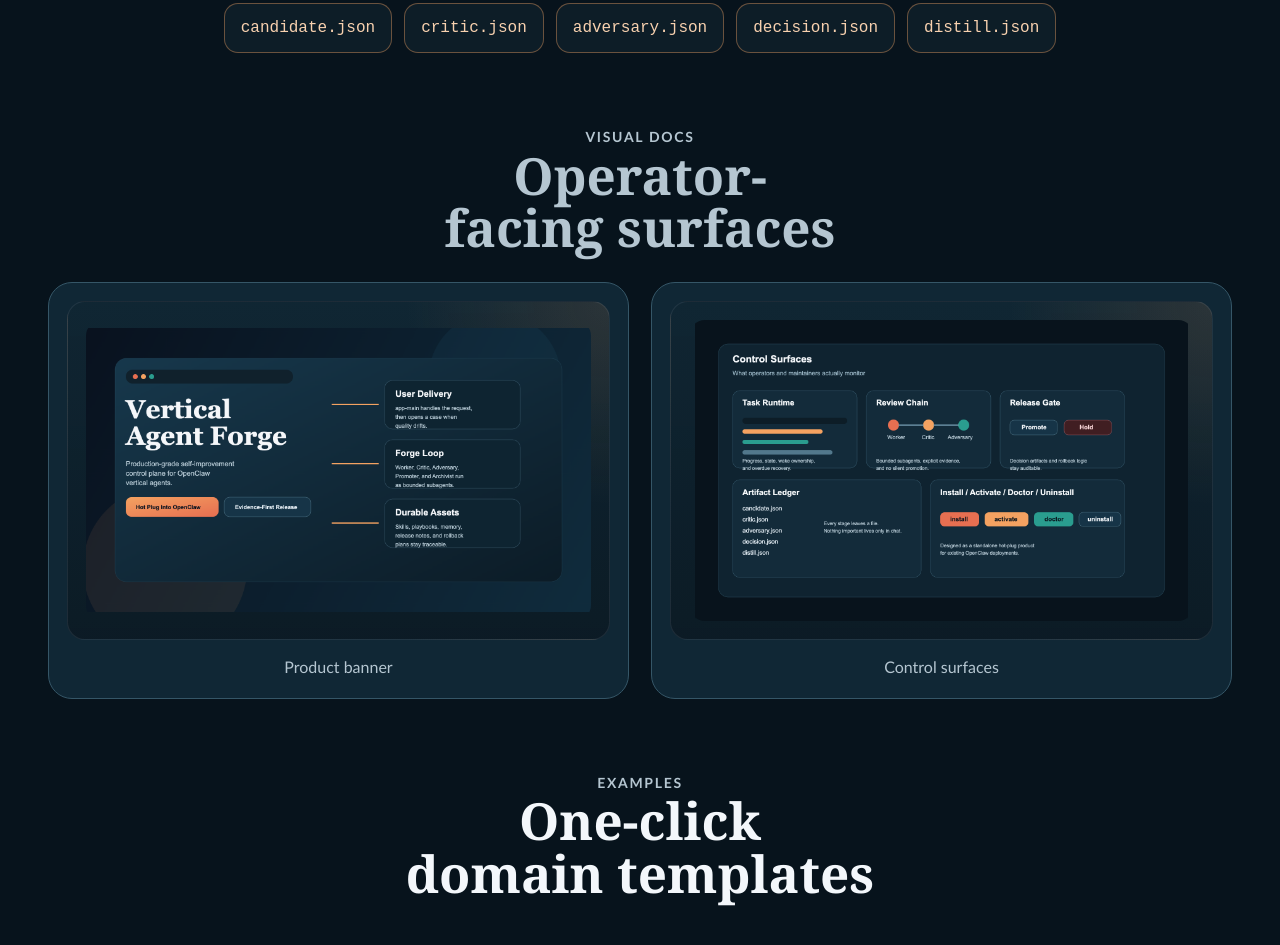
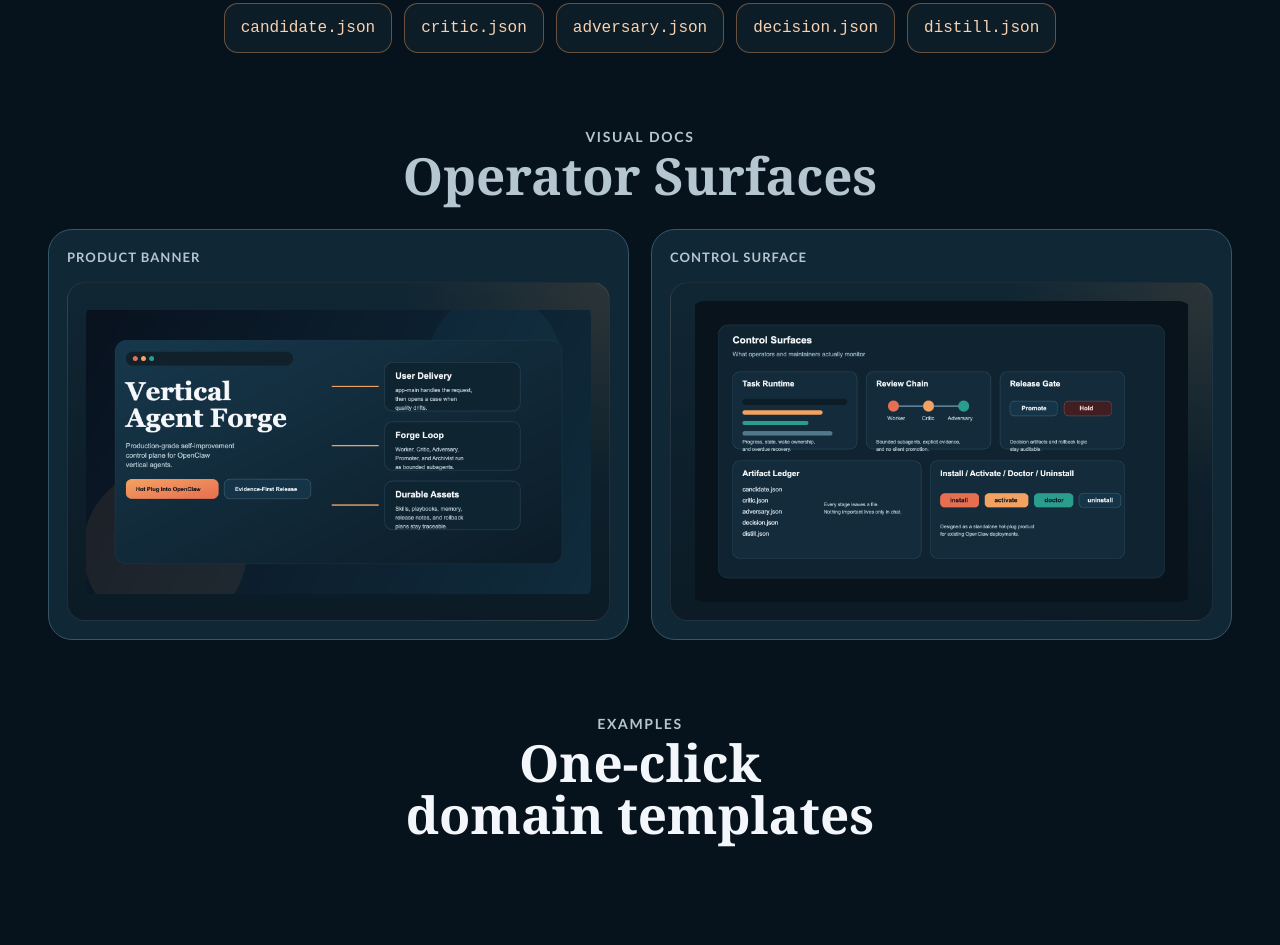
Before and after one commit to mbdtf202-cyber/vertical-agent-forge, a website: page site/index.html in a window 1280 px wide. Shown: the part 2476-3421 px from the top of the page. Drawn offline with Linux system fonts and the light colour scheme.

Commit message:
Site: simplify showcase image copy

```diff
--- a/site/index.html
+++ b/site/index.html
@@ -173,20 +173,20 @@
       <section class="showcase">
         <div class="section-head centered">
           <p class="eyebrow">Visual Docs</p>
-          <h2>Operator-facing surfaces</h2>
+          <h2>Operator Surfaces</h2>
         </div>
         <div class="showcase-grid">
           <figure class="shot">
+            <div class="shot-label">Product Banner</div>
             <div class="shot-media">
-              <img src="./assets/screenshots/banner.png" alt="Vertical Agent Forge banner" />
+              <img src="./assets/screenshots/banner.png" alt="" />
             </div>
-            <figcaption>Product banner</figcaption>
           </figure>
           <figure class="shot">
+            <div class="shot-label">Control Surface</div>
             <div class="shot-media">
-              <img src="./assets/screenshots/console-panels.png" alt="Console and task panels" />
+              <img src="./assets/screenshots/console-panels.png" alt="" />
             </div>
-            <figcaption>Control surfaces</figcaption>
           </figure>
         </div>
       </section>
--- a/site/styles.css
+++ b/site/styles.css
@@ -418,7 +418,7 @@
 }
 
 .showcase-grid {
-  grid-template-columns: repeat(2, 1fr);
+  grid-template-columns: repeat(2, minmax(0, 1fr));
   margin-top: 28px;
 }
 
@@ -431,6 +431,19 @@
   background: rgba(19, 45, 61, 0.78);
   border: 1px solid var(--line);
   border-radius: 24px;
+}
+
+.showcase .section-head h2 {
+  max-width: none;
+}
+
+.shot-label {
+  color: var(--muted);
+  font-size: 13px;
+  font-weight: 700;
+  letter-spacing: 0.08em;
+  text-transform: uppercase;
+  text-align: left;
 }
 
 .shot-media {
@@ -455,12 +468,6 @@
   border-radius: 16px;
   object-fit: contain;
   object-position: center;
-}
-
-.shot figcaption {
-  color: var(--muted);
-  text-align: center;
-  line-height: 1.6;
 }
 
 .code-grid {
```
Also changed, not shown: site/zh-CN.html (+5 -5 lines).
